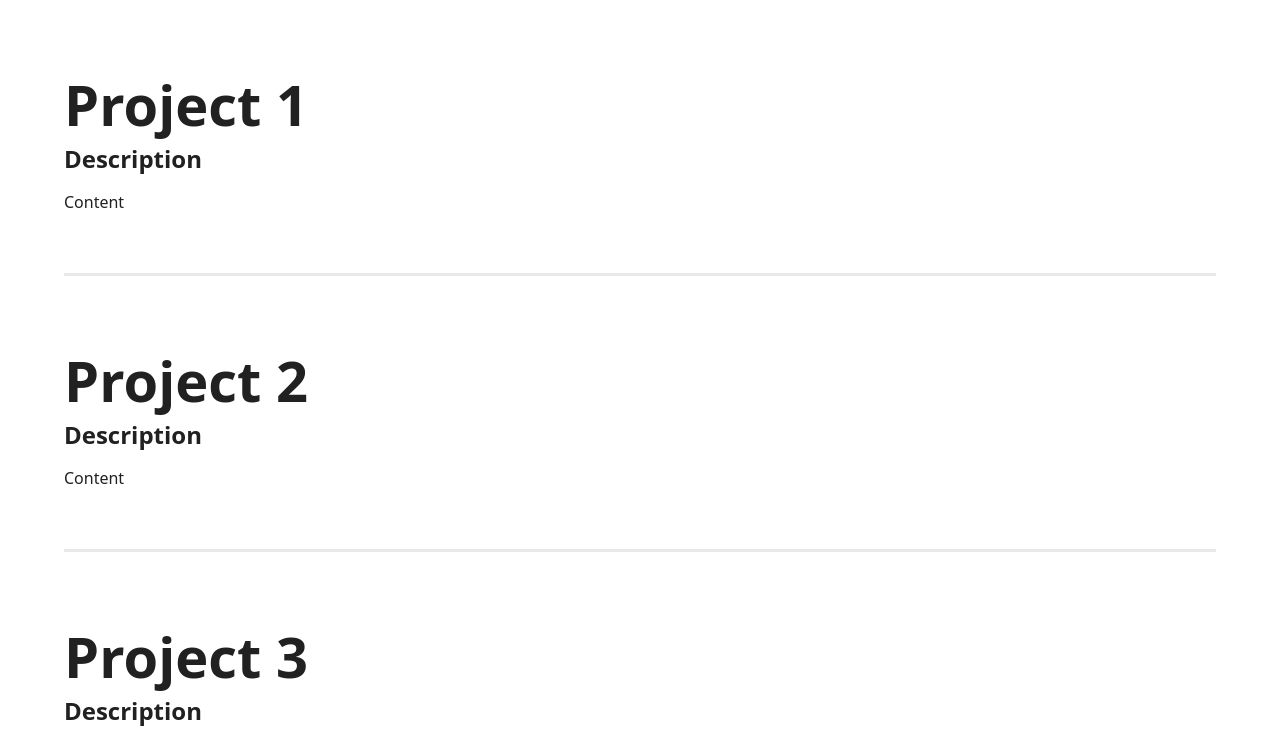
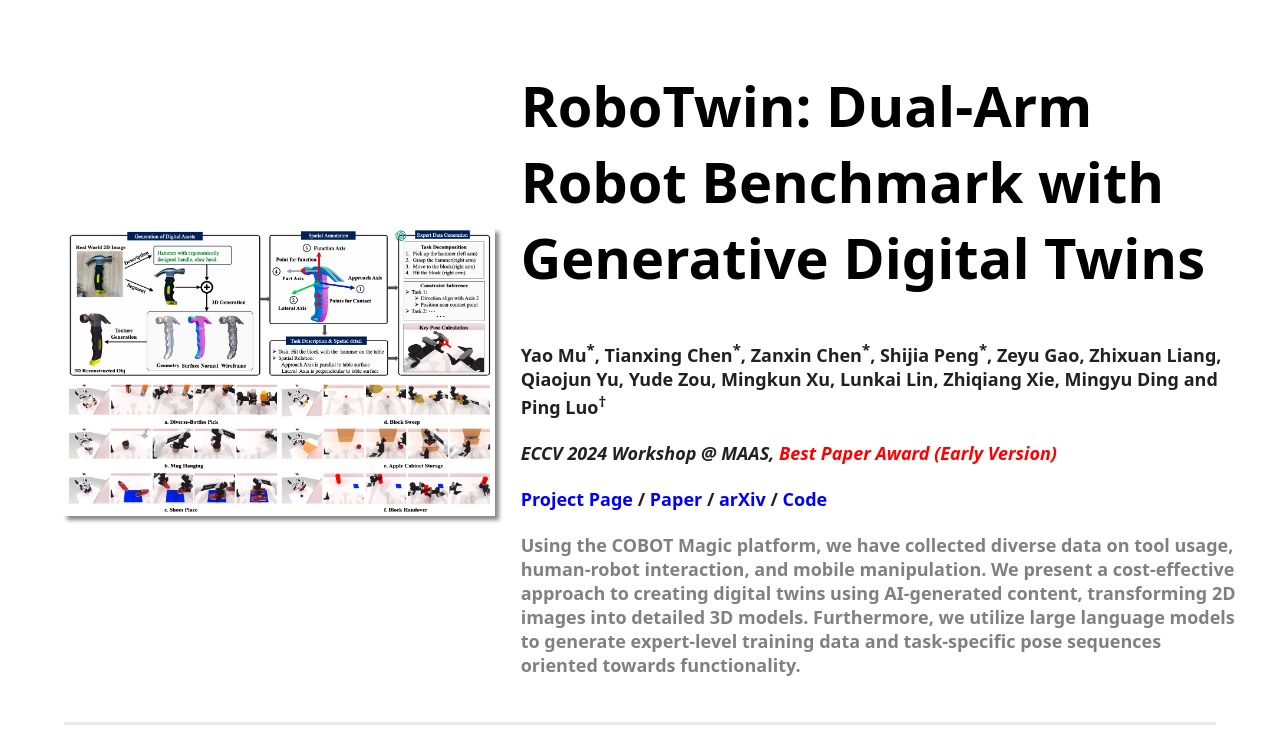
Before and after one commit to hku-sh-icrc/hku-sh-icrc.github.io, a plain HTML site: page project/index.html in a window 1280 px wide. Shown: the part 300-1040 px from the top of the page. Drawn offline with Linux system fonts and the light colour scheme.

Commit message:
update project

```diff
--- a/project/index.html
+++ b/project/index.html
@@ -28,9 +28,6 @@
 
 
 <body>
-
-
-
     <div class="banner">
         <div class="banner_container">
             <div class="banner_title_en">
@@ -42,9 +39,37 @@
 
 
     <br><br><br>
+<!-- ########## RoboTwin ########## -->
+<table id="tbPublications" width="100%" cellspacing='0' style="padding-left: 3%; padding-right: 3%;">
+    <tbody>
+        <tr style="width: 100%;">
+            <td width="40%">
+                <div style="padding: 5%;">
+                    <img src="./files/RoboTwin/main.jpg" width="100%" style="box-shadow: 4px 4px 4px #888888;">
+                </div>
+            </td>
+            <td style="margin-left: 100px">
+                <h1 style="color: black;">RoboTwin: Dual-Arm Robot Benchmark with Generative Digital Twins</h1>
+                <br><br>
+                <h4>Yao Mu<sup>*</sup>, Tianxing Chen<sup>*</sup>, Zanxin Chen<sup>*</sup>, Shijia Peng<sup>*</sup>, Zeyu Gao, Zhixuan Liang, Qiaojun Yu, Yude Zou, Mingkun Xu, Lunkai Lin, Zhiqiang Xie, Mingyu Ding and Ping Luo<sup>†</sup></h4>
+                <br>
+                <h4><i>ECCV 2024 Workshop @ MAAS, <a style="color: red;">Best Paper Award (Early Version)</a></i></h4>
+                <br>
+                <h4><a href="https://tianxingchen.github.io/G3Flow" target="_blank" style="color: blue;">Project Page</a> / <a href="https://arxiv.org/pdf/2411.18369" target="_blank" style="color: blue;">Paper</a> / <a href="https://arxiv.org/abs/2411.18369" target="_blank" style="color: blue;">arXiv</a> / <a href="https://github.com/TianxingChen/G3Flow" target="_blank" style="color: blue;">Code</a> </h4>
+                <br>
+                <h5 style="color: gray;">Using the COBOT Magic platform, we have collected diverse data on tool usage, human-robot interaction, and mobile manipulation. We present a cost-effective approach to creating digital twins using AI-generated content, transforming 2D images into detailed 3D models. Furthermore, we utilize large language models to generate expert-level training data and task-specific pose sequences oriented towards functionality.</h5>
+            </td>
 
+        </tr>
+    </tbody>
+</table>
+<!-- ####################### -->
 
-
+<br><br>
+<div class="block" style="margin: 0;">
+    <div class="navigator"></div>
+</div>
+<br><br><br>
 
     <div class="block_left" style="margin-top: 0; padding-top: 0">
         <div style="flex-grow: 1;">
```
Also changed, not shown: project/files/RoboTwin/main.jpg (added).
